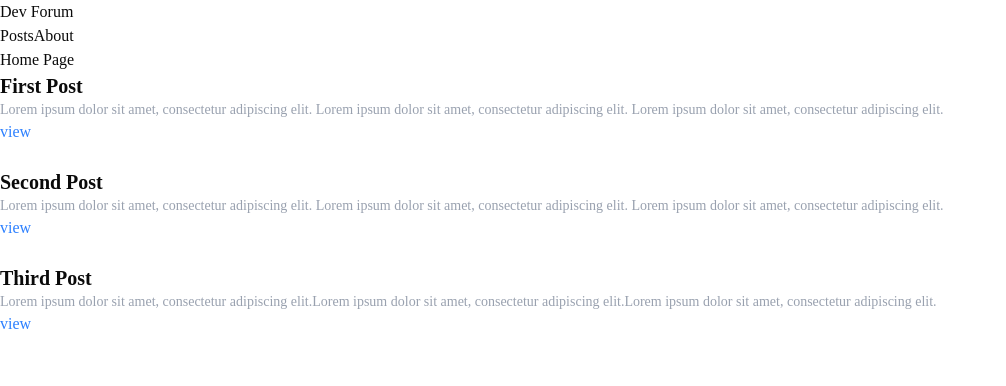
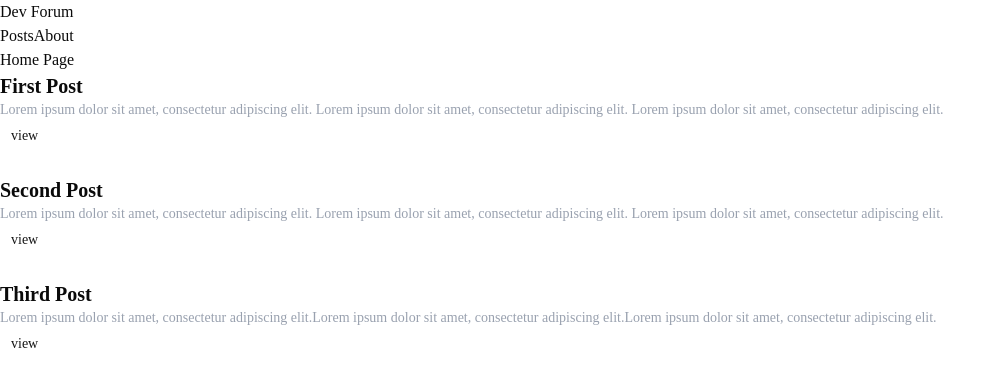
Before and after one commit to ThinThinzarHtet/dev-forum, a Next.js app: page / in a window 1280 px wide. Shown: the top 386 px of the page, without its empty margins (0-1006 px from the left). Built offline with nearby package versions, Linux system fonts and the light colour scheme.

Commit message:
shadcn setup

```diff
--- a/src/app/page.tsx
+++ b/src/app/page.tsx
@@ -1,3 +1,4 @@
+import { Button } from "@/components/ui/button";
 import { dummyPosts } from "@/data";
 import { SINGLE_POST } from "@/path";
 import Link from "next/link";
@@ -14,12 +15,9 @@ function Home() {
             <p className="text-sm font-medium text-gray-400 line-clamp-1">
               {post.body}
             </p>
-            <Link
-              href={SINGLE_POST(post.id)}
-              className="text-blue-500 hover:underline"
-            >
-              view
-            </Link>
+            <Button asChild variant={"link"}>
+              <Link href={SINGLE_POST(post.id)}>view</Link>
+            </Button>
           </div>
         ))}
       </div>
```
